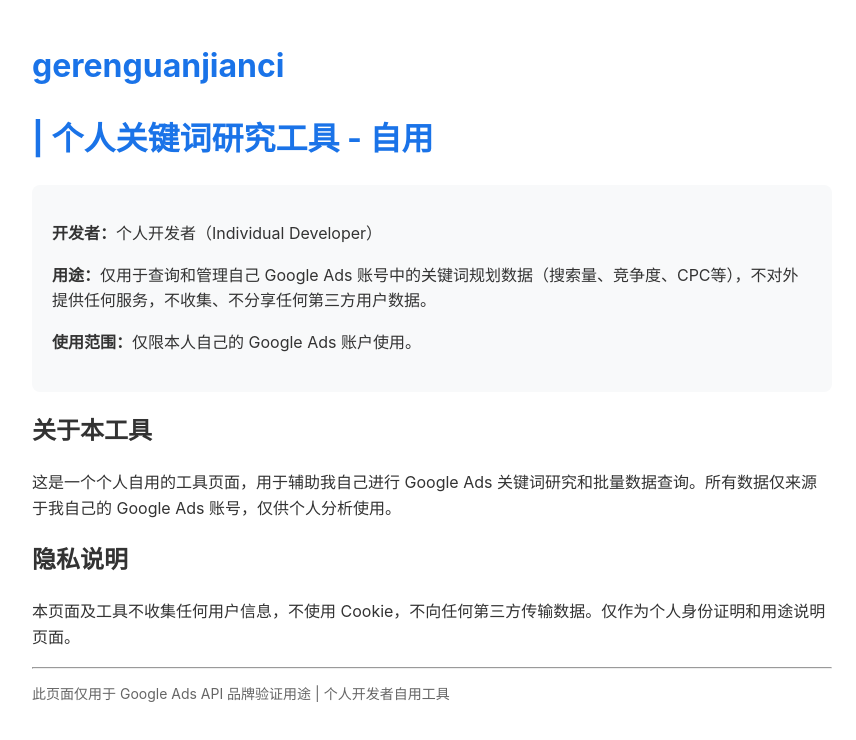
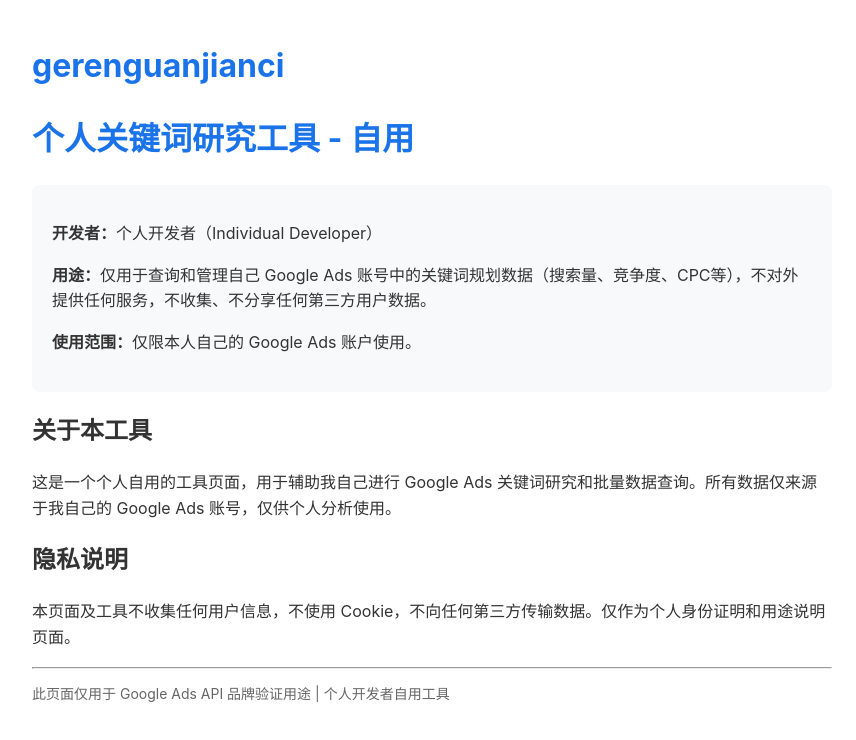
Before and after one commit to gilbertocloptonq377-hub/ads-keyword-tool, a plain HTML site: page index.html in a window 1280 px wide. Shown: the whole page, without its empty margins (208-1064 px from the left). Drawn offline with Linux system fonts and the light colour scheme.

Commit message:
Update index.html

```diff
--- a/index.html
+++ b/index.html
@@ -12,7 +12,7 @@
 </head>
 <body>
   <h1>gerenguanjianci</h1>
-  <h1>| 个人关键词研究工具 - 自用</h1>
+  <h1>个人关键词研究工具 - 自用</h1>
 
   <div class="box">
     <p><strong>开发者：</strong>个人开发者（Individual Developer）</p>
```
